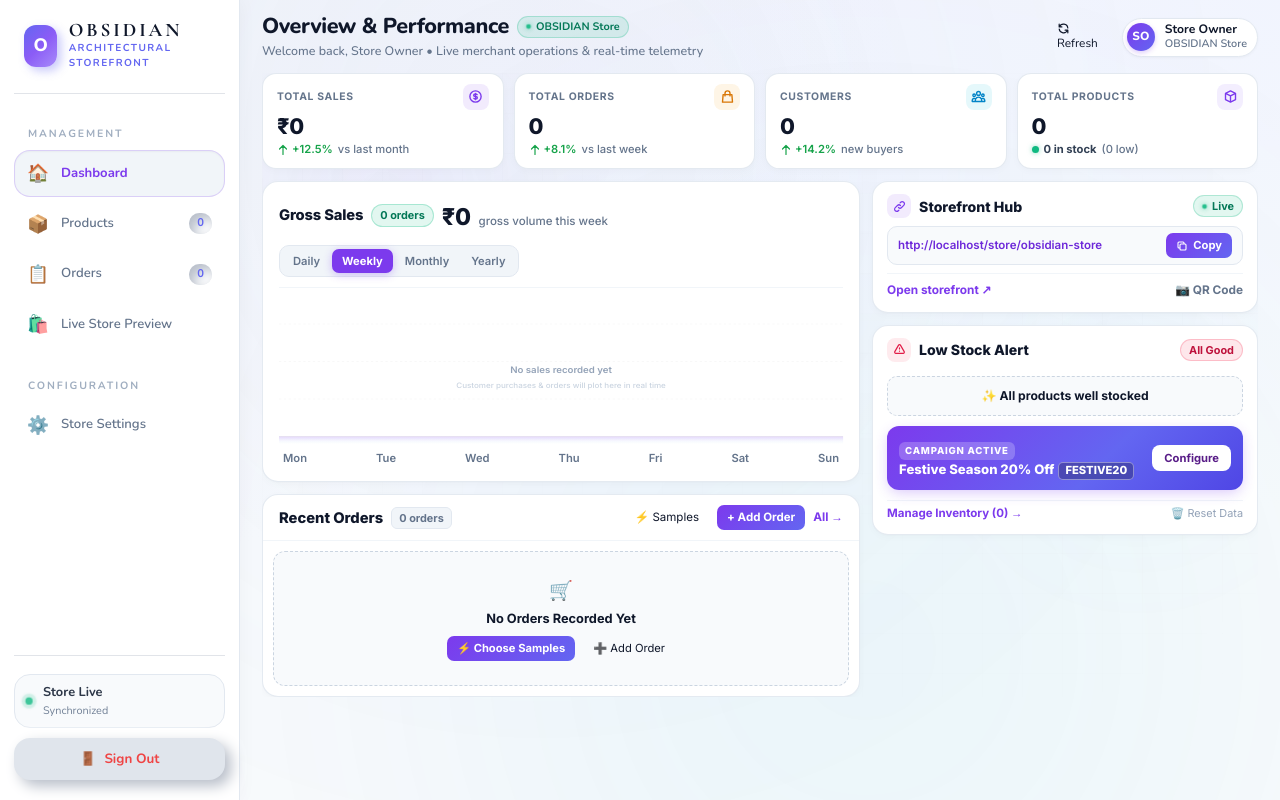
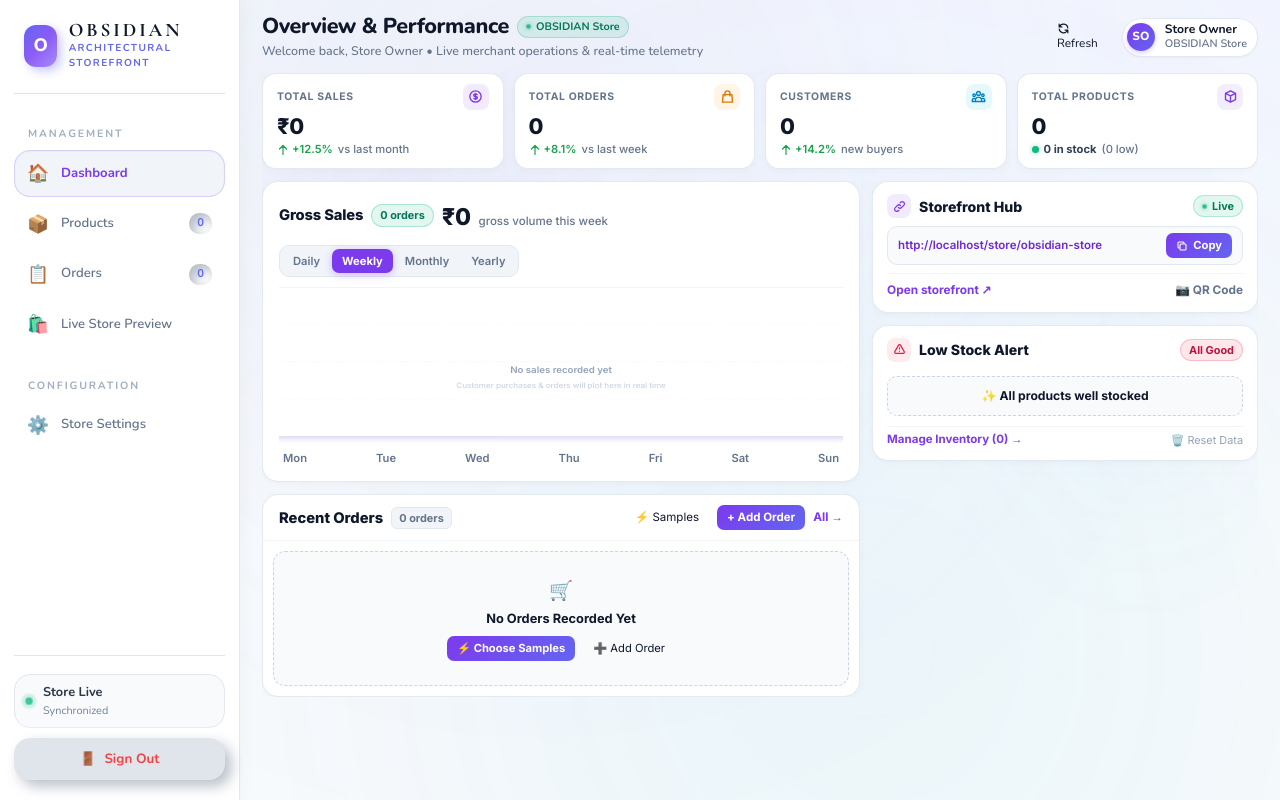
Before and after one commit to duttaranit135-cmyk/OBSIDIAN, a Next.js app: page /dashboard in a window 1280 px wide. Built offline with nearby package versions, Linux system fonts and the light colour scheme.

Commit message:
ui(dashboard): remove offer section from low stock alert card

```diff
--- a/src/app/dashboard/page.tsx
+++ b/src/app/dashboard/page.tsx
@@ -1421,35 +1421,6 @@ export default function DashboardPage() {
                       )}
                     </div>
 
-                    {/* Compact Festive Promotion Mini-Banner */}
-                    <div className="stitch-offer-minibanner">
-                      <div className="stitch-offer-minibanner-left">
-                        <span className="stitch-offer-tag-mini">Campaign Active</span>
-                        <div className="stitch-offer-title-mini">
-                          Festive Season 20% Off
-                          <span
-                            className="stitch-promo-code-mini"
-                            onClick={() => {
-                              navigator.clipboard.writeText("FESTIVE20");
-                              triggerToast("Promo code FESTIVE20 copied! 🎟️");
-                            }}
-                            title="Click to copy promo code"
-                          >
-                            FESTIVE20
-                          </span>
-                        </div>
-                      </div>
-
-                      <button
-                        className="stitch-offer-btn-mini"
-                        onClick={() => {
-                          triggerToast("Promotion FESTIVE20 active • 20% discount applied!");
-                        }}
-                        type="button"
-                      >
-                        Configure
-                      </button>
-                    </div>
 
                     {/* Subtle Reset and Inventory Footer */}
                     <div style={{ display: "flex", justifyContent: "space-between", alignItems: "center", paddingTop: 4, borderTop: "1px solid #f1f5f9" }}>
```
